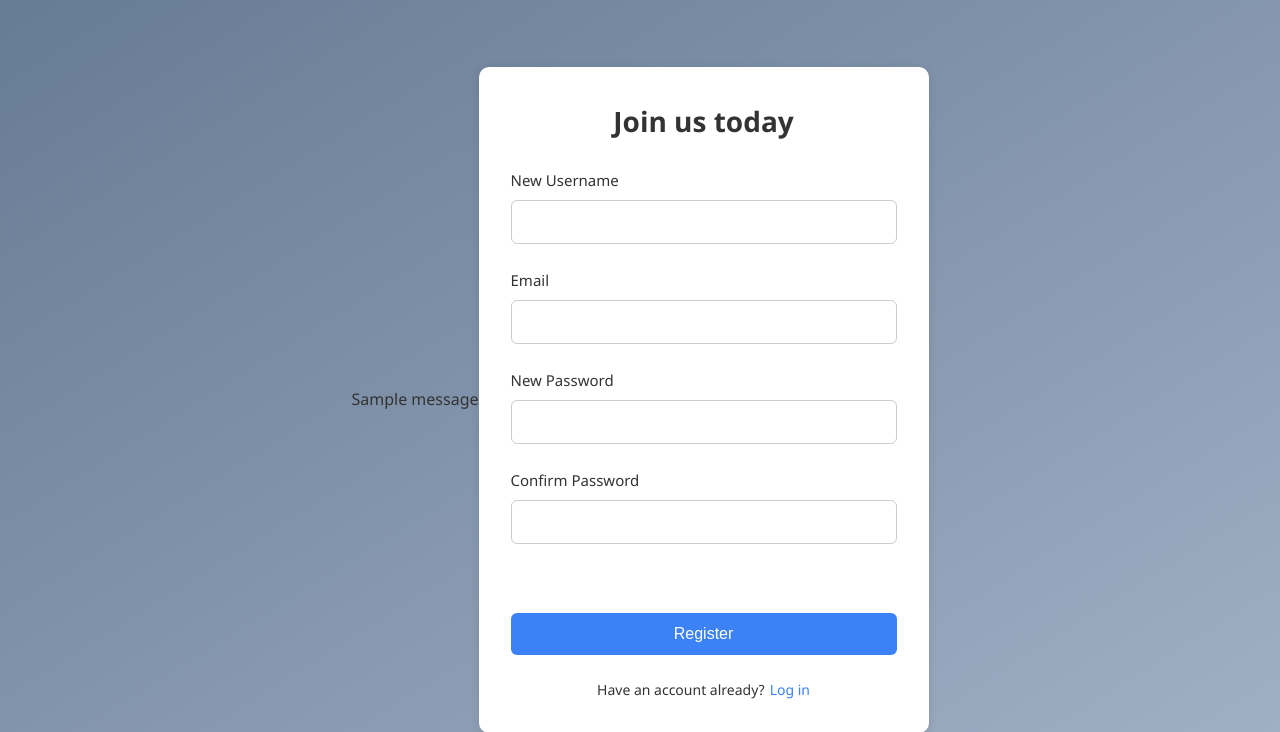
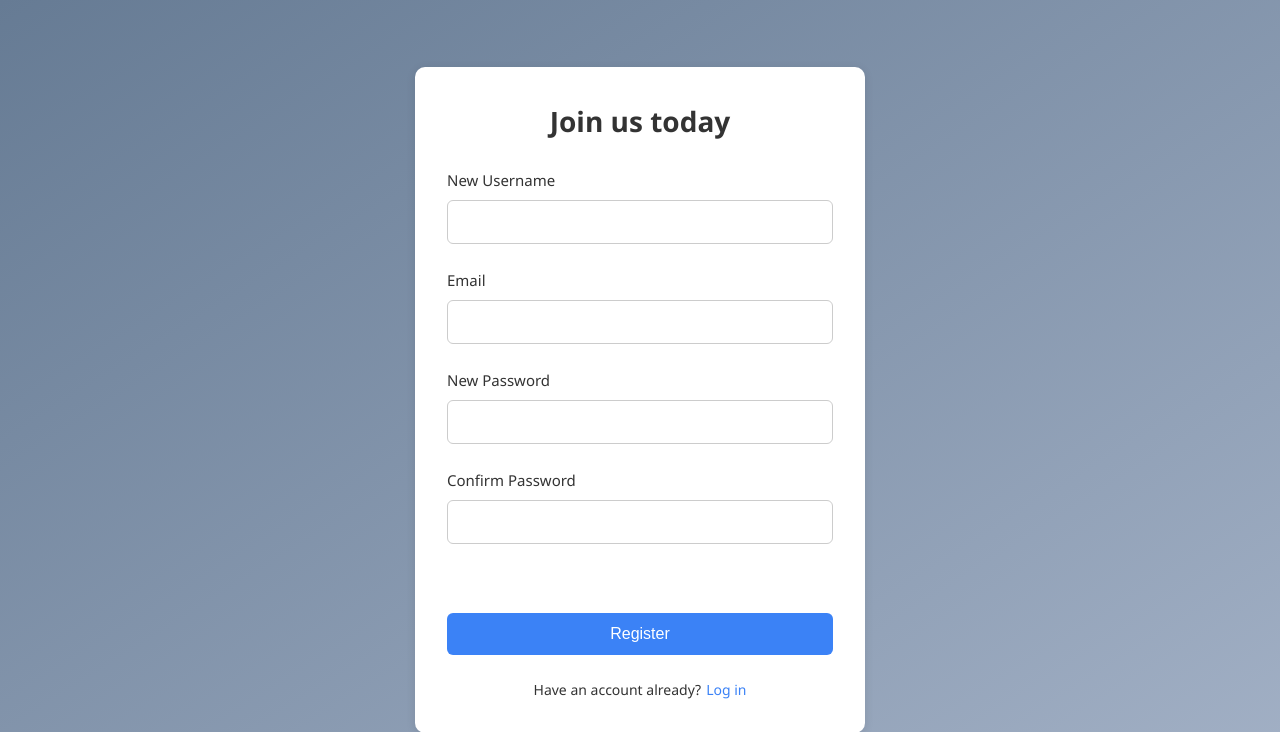
Before and after one commit to bilibilistack/CITS5505MasterGroup3, a Flask app: page /register in a window 1280 px wide. Shown: the top 732 px of the page. Run offline with Flask 3, Linux system fonts and the light colour scheme; tables that the repository leaves empty hold one stand-in row (values such as "Sample post"); one stand-in notice (Sample message) is shown; some libraries are stand-ins or nearby versions.

Commit message:
Fix register message hehavior
Add flash message handling to login template;
remove from register template

```diff
--- a/app/templates/register.html
+++ b/app/templates/register.html
@@ -11,15 +11,6 @@
 </head>
 <body>
     <div class="container">
-        <!-- Flash messages display area -->
-        {% with messages = get_flashed_messages(with_categories=true) %}
-          {% if messages %}
-            {% for category, message in messages %}
-              <div class="alert alert-{{ category }}">{{ message }}</div>
-            {% endfor %}
-          {% endif %}
-        {% endwith %}
-
         <!-- Form container that holds the registration form -->
         <div class="form-container">
             <!-- Page heading -->
```
Also changed, not shown: app/templates/login.html (+10 -0 lines).
